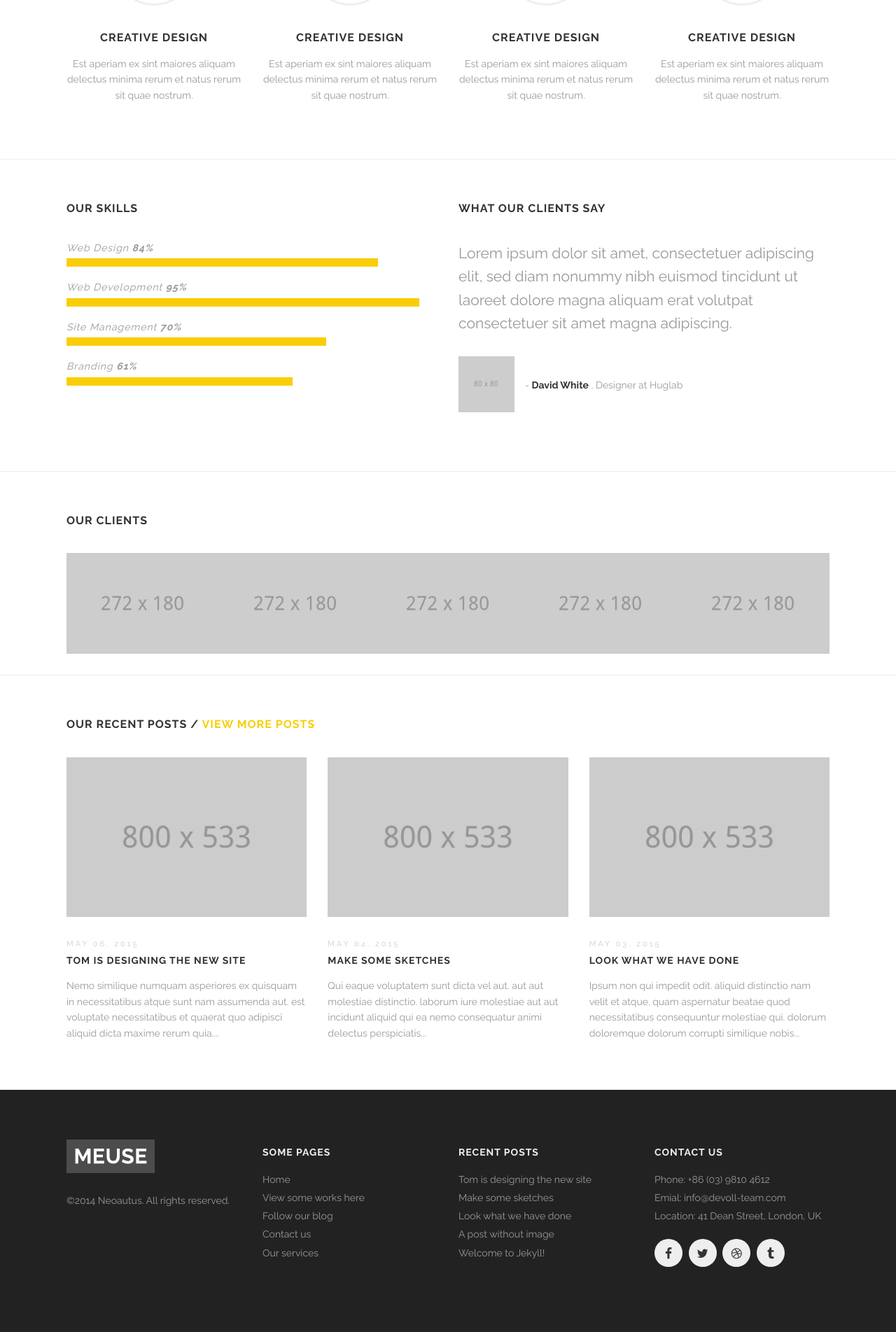
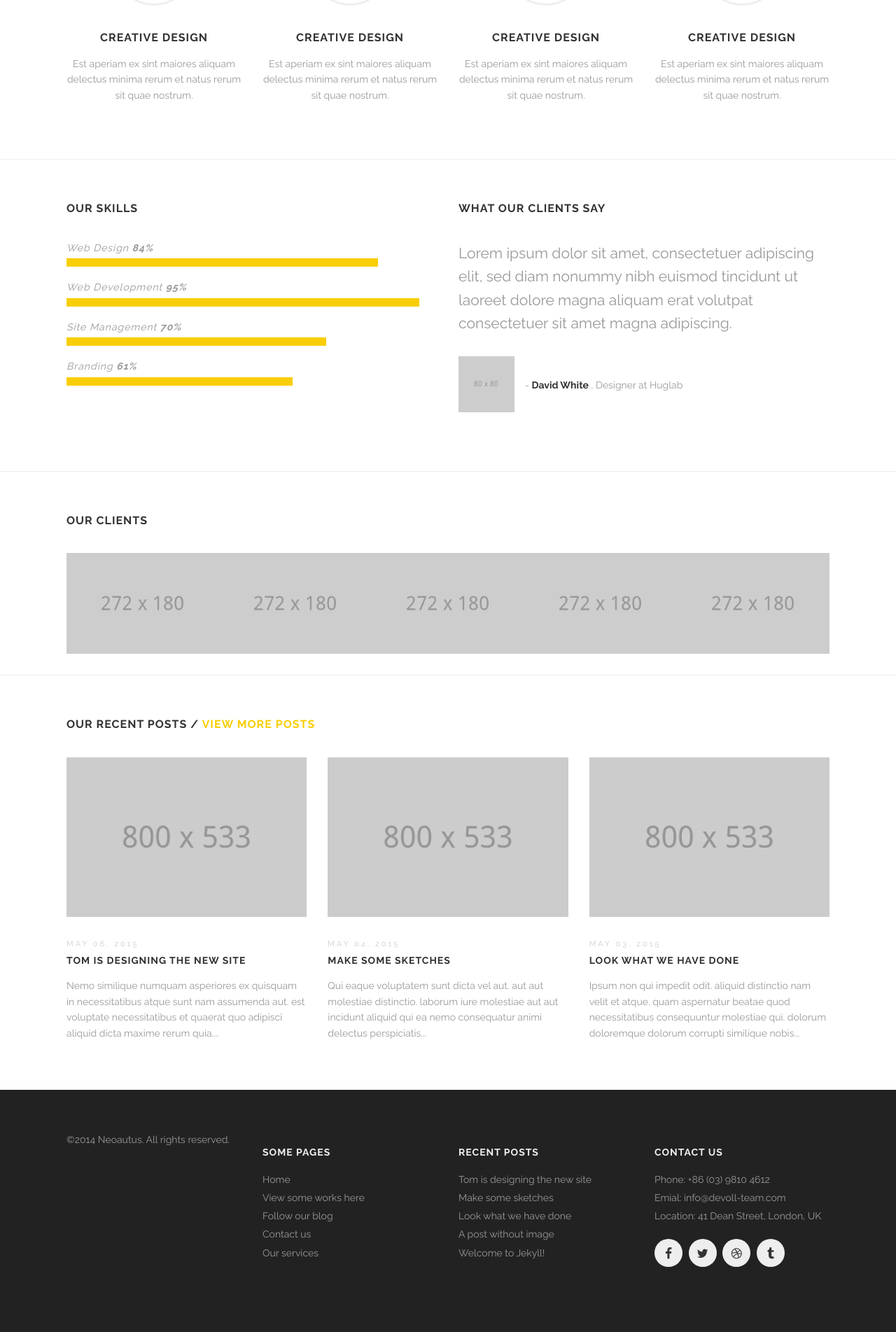
Before and after one commit to neoautus/neoautus.github.io, a Jekyll site: the page built from index.html, in a window 1280 px wide. Shown: the part 1500-3403 px from the top of the page at 70% size. Built offline with Jekyll 4.4.1, drawn with Linux system fonts in a browser that asks for light colours.

Commit message:
Update footer.html

```diff
--- a/_includes/footer.html
+++ b/_includes/footer.html
@@ -2,11 +2,6 @@
   <div class='three spacing'></div>
   <div class='row'>
     <div class='large-3 medium-3 columns'>
-      <h1>
-        <a href='index.html'>
-          <img alt="" src="{{site.url}}/images/logo-grey.png" />
-        </a>
-      </h1>
       <p>©2014 {{site.title}}. All rights reserved.</p>
       <div class='spacing'></div>
       <div class='spacing'></div>
```
